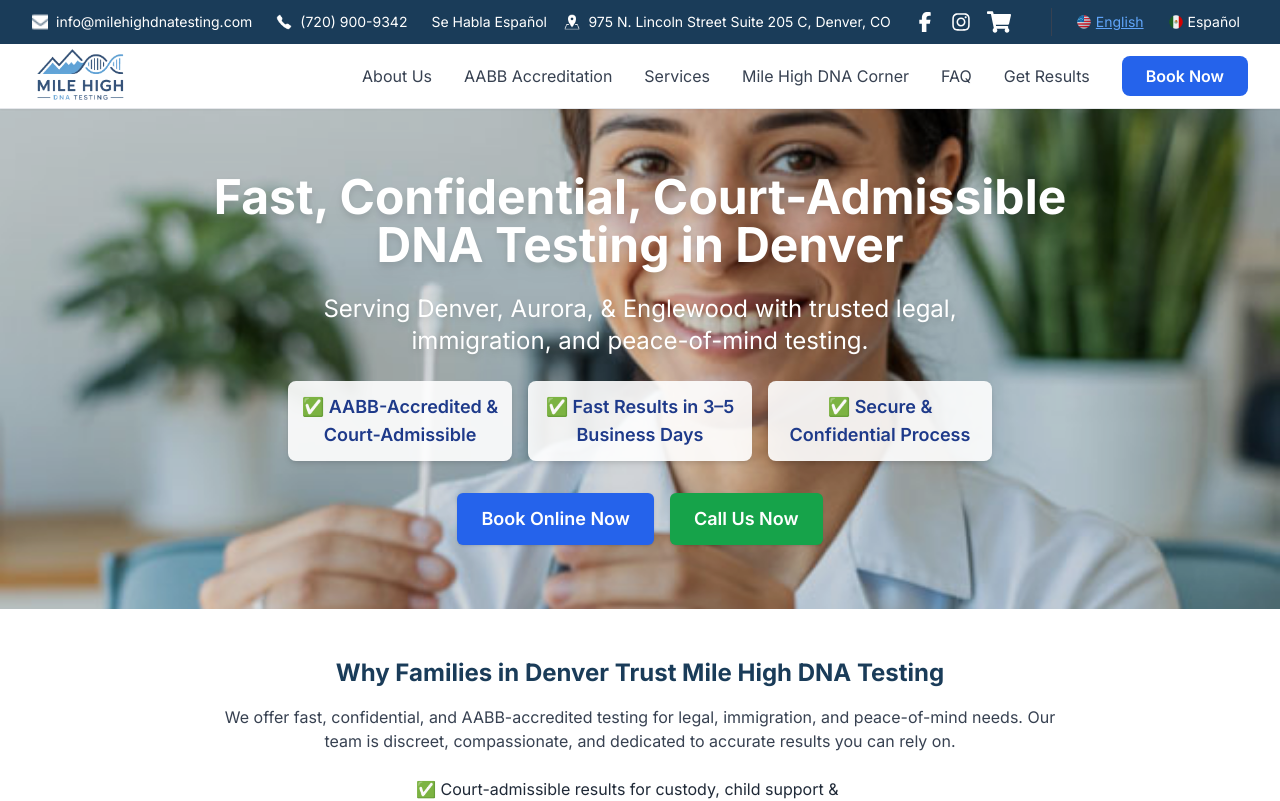
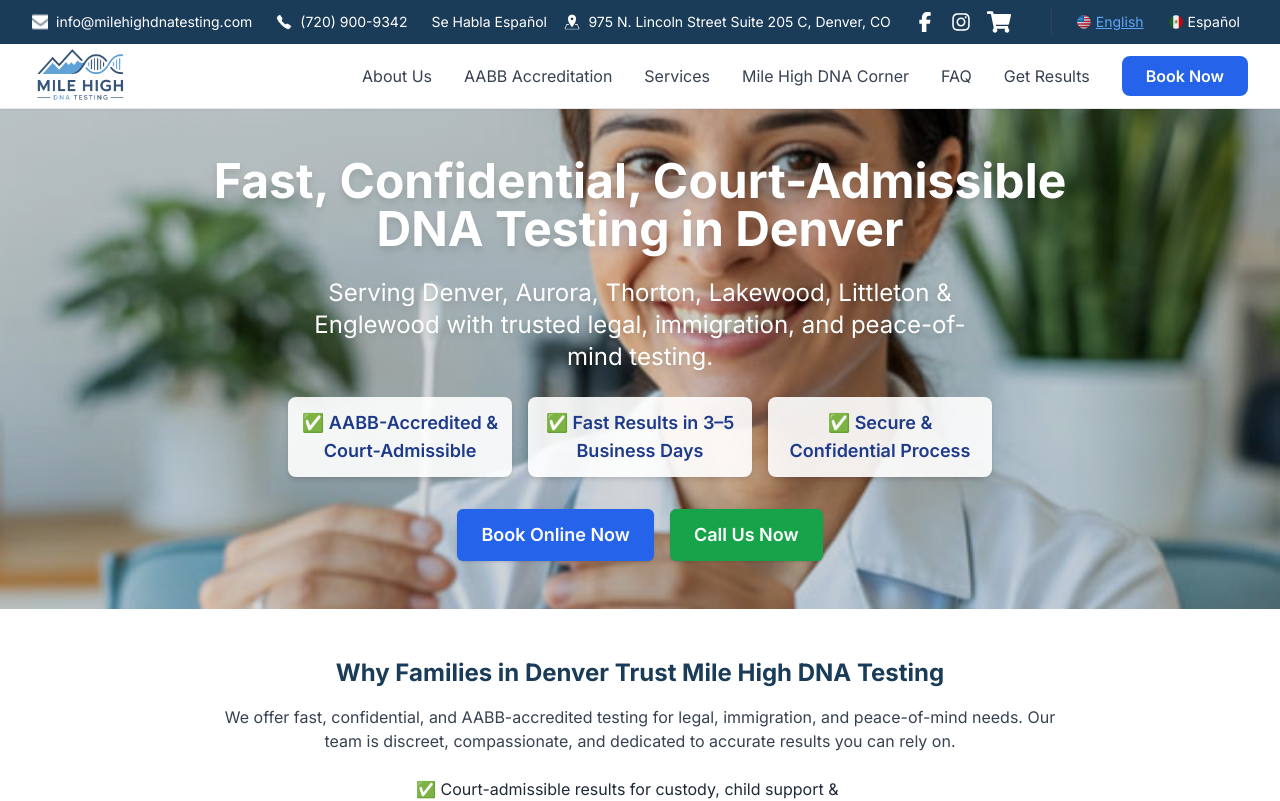
Before and after one commit to kodegeo/milehighdna, a React (Vite) app in the folder vite-milehighdna/: page /dna-testing-denver in a window 1280 px wide. Shown: the top 801 px of the page. Built offline with nearby package versions, Linux system fonts and the light colour scheme; no server answers.

Commit message:
Update hero

```diff
--- a/vite-milehighdna/src/pages/DNATestingDenverPage.jsx
+++ b/vite-milehighdna/src/pages/DNATestingDenverPage.jsx
@@ -99,7 +99,7 @@
               Fast, Confidential, Court-Admissible <br />DNA Testing in Denver
             </h1>
             <p className="mt-2 text-lg md:text-2xl text-white drop-shadow-md max-w-2xl">
-              Serving Denver, Aurora, & Englewood with trusted legal, immigration, and peace-of-mind testing.
+              Serving Denver, Aurora, Thorton, Lakewood, Littleton & Englewood with trusted legal, immigration, and peace-of-mind testing.
             </p>
             {/* Quick Trust Points */}
             <div className="flex flex-col md:flex-row justify-center gap-4 mt-6">
```
